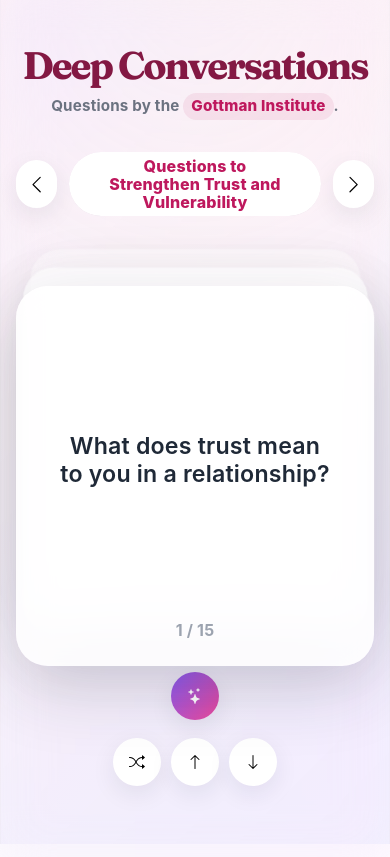
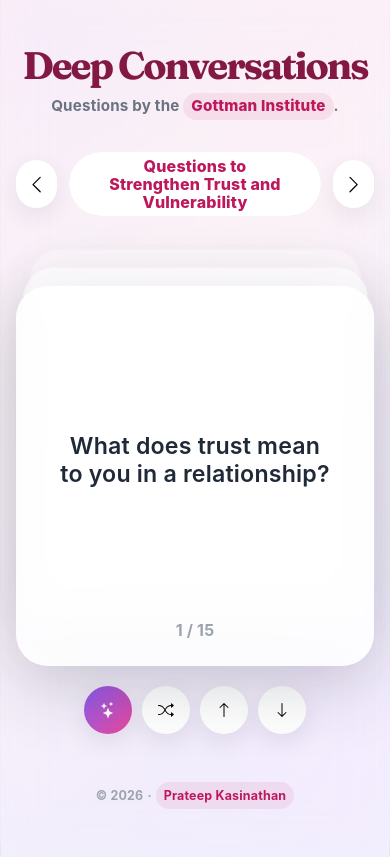
Before and after one commit to fortytoop/DeepConversations, a React (Vite) app: page / in a window 390 px wide. Built offline with nearby package versions, Linux system fonts and the light colour scheme.

Commit message:
Polished mobile layout and added footer

```diff
--- a/src/App.css
+++ b/src/App.css
@@ -94,7 +94,10 @@ a:focus-visible {
 .app {
     position: relative;
     z-index: 1;
+    display: flex;
+    flex-direction: column;
     width: min(760px, 92vw);
+    min-height: 100svh;
     margin: 0 auto;
     padding: 48px 0;
 }
@@ -181,10 +184,11 @@ body.not-found-active #root {
         color 0.18s ease;
 }
 
-.home-button:hover {
+.home-button:hover,
+.home-button:focus-visible {
     transform: translateY(-1px);
-    background: rgba(139, 92, 246, 0.1);
-    color: var(--purple);
+    background: rgba(190, 24, 93, 0.14);
+    color: var(--pink);
 }
 
 
@@ -229,10 +233,11 @@ h1 {
         color 0.18s ease;
 }
 
-.subtitle a:hover {
+.subtitle a:hover,
+.subtitle a:focus-visible {
     transform: translateY(-1px);
-    background: rgba(139, 92, 246, 0.1);
-    color: var(--purple);
+    background: rgba(190, 24, 93, 0.14);
+    color: var(--pink);
 }
 
 /* Category controls */
@@ -837,7 +842,11 @@ h1 {
     }
 
     .card-area {
-        grid-template-columns: 1fr;
+        display: flex;
+        flex-wrap: wrap;
+        justify-content: center;
+        column-gap: 10px;
+        row-gap: 32px;
     }
 
     .left-controls,
@@ -853,12 +862,13 @@ h1 {
     }
 
     .card-stack {
+        flex: 0 0 100%;
         order: 1;
     }
 
     .card-nav-buttons {
         display: flex;
-        order: 3;
+        order: 2;
     }
 
     .shuffle-button {
@@ -888,3 +898,58 @@ h1 {
         transition: none;
     }
 }
+
+/* Footer */
+.footer {
+    margin-top: auto;
+    padding-top: 48px;
+    color: var(--muted-light);
+    font-size: 0.78rem;
+    font-weight: 700;
+    text-align: center;
+}
+
+.footer a {
+    display: inline-flex;
+    align-items: center;
+    padding: 2px 8px;
+    border-radius: 999px;
+    background: rgba(190, 24, 93, 0.08);
+    color: var(--pink);
+    text-decoration: none;
+    transition:
+        transform 0.18s ease,
+        background 0.18s ease,
+        color 0.18s ease;
+}
+
+.footer-content {
+    display: flex;
+    align-items: center;
+    justify-content: center;
+    gap: 4px;
+}
+
+.footer-separator {
+    display: inline-block;
+    transition: opacity 0.05s linear;
+}
+
+.footer-content:has(a:hover) .footer-separator,
+.footer-content:has(a:focus-visible) .footer-separator {
+    opacity: 0;
+}
+
+.footer a:hover,
+.footer a:focus-visible {
+    transform: translateY(-1px);
+    background: rgba(190, 24, 93, 0.14);
+    color: var(--pink);
+}
+
+@media (prefers-reduced-motion: reduce) {
+    .footer a,
+    .footer-separator {
+        transition: none;
+    }
+}
--- /dev/null
+++ b/src/components/Footer.jsx
@@ -0,0 +1,20 @@
+export default function Footer() {
+  return (
+    <footer className="footer">
+      <p className="footer-content">
+        <span>© {new Date().getFullYear()}</span>
+        <span className="footer-separator" aria-hidden="true">
+          ·
+        </span>
+        <a
+          href="https://your-personal-site.com"
+          target="_blank"
+          rel="noopener noreferrer"
+          title="Visit author’s website"
+        >
+          Prateep Kasinathan
+        </a>
+      </p>
+    </footer>
+  );
+}
--- a/src/components/Hero.jsx
+++ b/src/components/Hero.jsx
@@ -8,6 +8,7 @@ export default function Hero() {
           href="https://www.gottman.com/blog/75-insightful-questions-to-deepen-emotional-intimacy/"
           target="_blank"
           rel="noopener noreferrer"
+          title="Read the Gottman Institute article"
         >
           Gottman Institute
         </a>
--- a/src/index.css
+++ b/src/index.css
@@ -15,7 +15,7 @@
   --heading: system-ui, 'Segoe UI', Roboto, sans-serif;
   --mono: ui-monospace, Consolas, monospace;
 
-  font: 18px/145% var(--sans);
+  font: 16px/145% var(--sans);
   letter-spacing: 0.18px;
   color-scheme: light dark;
   color: var(--text);
@@ -24,10 +24,6 @@
   text-rendering: optimizeLegibility;
   -webkit-font-smoothing: antialiased;
   -moz-osx-font-smoothing: grayscale;
-
-  @media (max-width: 1024px) {
-    font-size: 16px;
-  }
 }
 
 @media (prefers-color-scheme: dark) {
--- a/src/pages/HomePage.jsx
+++ b/src/pages/HomePage.jsx
@@ -4,6 +4,7 @@ import CardArea from "../components/CardArea";
 import CategoryControls from "../components/CategoryControls";
 import Hero from "../components/Hero";
 import SparkPanel from "../components/SparkPanel";
+import Footer from "../components/Footer";
 import { useQuestionDeck } from "../hooks/useQuestionDeck";
 import { useSparkQuestions } from "../hooks/useSparkQuestions";
 
@@ -69,6 +70,8 @@ export default function HomePage() {
         )}
 
         {spark.isOpen && <SparkPanel spark={spark} />}
+
+        <Footer />
       </main>
     </>
   );
```
